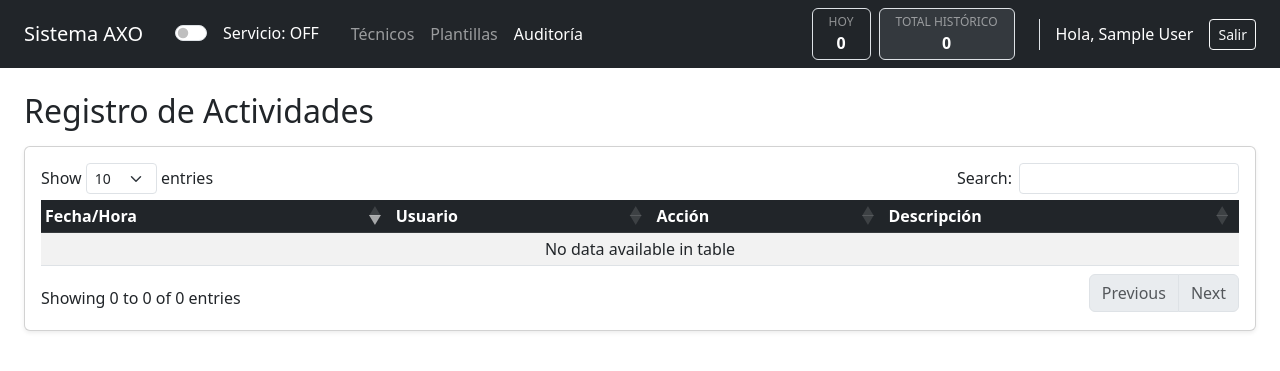
After one commit to sergio-alzaga-scanda/AXO, a PHP site: page /log_general.php in a window 1280 px wide. The commit adds this page. Shown: the top 371 px of the page. Run offline with PHP 8.4, Linux system fonts and the light colour scheme; the visitor is signed in with stand-in values (Sample User, id 1); data that the repository does not hold is empty; some libraries are stand-ins or nearby versions.

Commit message:
Mod conm logs

```diff
--- a/dashboard.php
+++ b/dashboard.php
@@ -67,6 +67,7 @@ $diasCortos = ['Mon'=>'Lun', 'Tue'=>'Mar', 'Wed'=>'Mié', 'Thu'=>'Jue', 'Fri'=>'
                 <ul class="navbar-nav me-auto">
                     <li class="nav-item"><a class="nav-link active" href="dashboard.php">Técnicos</a></li>
                     <li class="nav-item"><a class="nav-link" href="plantillas.php">Plantillas</a></li>
+                    <li class="nav-item"><a class="nav-link " href="log_general.php">Auditoría</a></li>
                 </ul>
 
                 <div class="d-flex text-white me-4">
--- a/eliminar.php
+++ b/eliminar.php
@@ -1,5 +1,7 @@
 <?php
+session_start();
 require_once 'db.php';
+require_once 'funciones.php'; // Incluir funciones
 
 if (isset($_GET['id'])) {
     $id = $_GET['id'];
@@ -17,7 +19,9 @@ if (isset($_GET['id'])) {
         // Si hay error, lo mostramos en pantalla para saber qué pasa
         die("Error al eliminar: " . $e->getMessage());
     }
+    registrarAccion($conn, $_SESSION['user_id'], $_SESSION['nombre'], 'ELIMINAR_TECNICO', "Eliminó al técnico ID: $id");
 }
+
 
 header("Location: dashboard.php");
 exit;
--- a/eliminar_plantilla.php
+++ b/eliminar_plantilla.php
@@ -1,9 +1,14 @@
 <?php
+session_start();
 require_once 'db.php';
+require_once 'funciones.php'; // Incluir funciones
 
 if (isset($_GET['id'])) {
     $stmt = $conn->prepare("DELETE FROM plantillas_incidentes WHERE id = ?");
     $stmt->execute([$_GET['id']]);
+    $id = $_GET['id'];
+    registrarAccion($conn, $_SESSION['user_id'], $_SESSION['nombre'], 'ELIMINAR_PLANTILLA', "Eliminó la plantilla ID: $id ");
+
 }
 header("Location: plantillas.php");
 ?>
--- a/funciones.php
+++ b/funciones.php
@@ -29,4 +29,15 @@ function actualizarEstadosTecnicos($conn) {
     $stmt = $conn->prepare($sql);
     $stmt->execute();
 }
+// En funciones.php (al final del archivo)
+
+function registrarAccion($conn, $usuario_id, $usuario_nombre, $accion, $descripcion) {
+    try {
+        $stmt = $conn->prepare("INSERT INTO historial_acciones (usuario_id, usuario_nombre, accion, descripcion) VALUES (?, ?, ?, ?)");
+        $stmt->execute([$usuario_id, $usuario_nombre, $accion, $descripcion]);
+    } catch (PDOException $e) {
+        // Opcional: Manejar error silenciosamente para no interrumpir el flujo principal
+        // error_log("Error al registrar log: " . $e->getMessage());
+    }
+}
 ?>
--- a/index.php
+++ b/index.php
@@ -1,6 +1,7 @@
 <?php
 session_start();
 require_once 'db.php';
+require_once 'funciones.php';
 
 if ($_SERVER['REQUEST_METHOD'] == 'POST') {
     $usuario = $_POST['usuario'];
--- /dev/null
+++ b/log_general.php
@@ -0,0 +1,145 @@
+<?php
+session_start();
+if (!isset($_SESSION['user_id'])) { header("Location: index.php"); exit; }
+require_once 'db.php';
+require_once 'funciones.php';
+
+actualizarEstadosTecnicos($conn);
+
+// 1. Obtener Técnicos y Horarios
+$sql = "SELECT t.*,
+        CONCAT('[', GROUP_CONCAT(
+            CONCAT('{\"dia\":\"', h.dia_semana, '\",\"entrada\":\"', h.hora_entrada, '\",\"salida\":\"', h.hora_salida, '\",\"ini_comida\":\"', h.inicio_comida, '\",\"fin_comida\":\"', h.fin_comida, '\"}')
+        ), ']') as horarios_json
+        FROM tecnicos t
+        LEFT JOIN horarios_tecnicos h ON t.id = h.id_tecnico
+        WHERE t.id != 15
+        GROUP BY t.id";
+
+$stmt = $conn->query($sql);
+$tecnicos = $stmt->fetchAll(PDO::FETCH_ASSOC);
+
+// 2. Consulta Estado del Servicio (API)
+$stmtServ = $conn->query("SELECT activo FROM configuracion_servicio WHERE id = 1");
+$servicioData = $stmtServ->fetch(PDO::FETCH_ASSOC);
+$servicioActivo = $servicioData ? $servicioData['activo'] : 0;
+
+// 3. Contadores de Tickets
+// Tickets de HOY
+$stmtHoy = $conn->query("SELECT COUNT(*) as total FROM tickets_asignados WHERE fecha_asignacion >= CURDATE()");
+$ticketsHoy = $stmtHoy->fetch(PDO::FETCH_ASSOC)['total'];
+
+// Tickets TOTALES (Histórico)
+$stmtTotal = $conn->query("SELECT COUNT(*) as total FROM tickets_asignados");
+$ticketsTotal = $stmtTotal->fetch(PDO::FETCH_ASSOC)['total'];
+
+?>
+<?php
+// log_general.php
+
+require_once 'db.php';
+require_once 'funciones.php'; // Incluir funciones
+
+if (!isset($_SESSION['user_id'])) { header("Location: index.php"); exit; }
+
+
+// Consultar últimos 100 eventos
+$sql = "SELECT * FROM historial_acciones ORDER BY fecha DESC LIMIT 100";
+$stmt = $conn->query($sql);
+$logs = $stmt->fetchAll(PDO::FETCH_ASSOC);
+?>
+<!DOCTYPE html>
+<html lang="es">
+<head>
+    <meta charset="UTF-8">
+    <title>Log General - AXO</title>
+    <link href="https://cdn.jsdelivr.net/npm/bootstrap@5.3.0/dist/css/bootstrap.min.css" rel="stylesheet">
+    <link rel="stylesheet" href="https://cdn.datatables.net/1.13.6/css/dataTables.bootstrap5.min.css">
+</head>
+<body>
+    <nav class="navbar navbar-expand-lg navbar-dark bg-dark mb-4">
+        <div class="container-fluid px-4">
+            <span class="navbar-brand">Sistema AXO</span>
+
+            <div class="d-flex align-items-center ms-3">
+                <div class="form-check form-switch text-white">
+                    <input class="form-check-input" type="checkbox" id="switchServicio" <?= $servicioActivo ? 'checked' : '' ?> style="cursor: pointer;">
+                    <label class="form-check-label ms-2" for="switchServicio" id="lblServicio">
+                        <?= $servicioActivo ? 'Servicio: ON' : 'Servicio: OFF' ?>
+                    </label>
+                </div>
+            </div>
+
+            <button class="navbar-toggler" type="button" data-bs-toggle="collapse" data-bs-target="#navbarNav">
+                <span class="navbar-toggler-icon"></span>
+            </button>
+
+            <div class="collapse navbar-collapse ms-4" id="navbarNav">
+                <ul class="navbar-nav me-auto">
+                    <li class="nav-item"><a class="nav-link" href="dashboard.php">Técnicos</a></li>
+                    <li class="nav-item"><a class="nav-link" href="plantillas.php">Plantillas</a></li>
+                    <li class="nav-item"><a class="nav-link active" href="log_general.php">Auditoría</a></li>
+                </ul>
+
+                <div class="d-flex text-white me-4">
+                    <div class="border px-3 py-1 rounded me-2 text-center">
+                        <small class="d-block text-white-50" style="font-size: 0.75rem;">HOY</small>
+                        <strong><?= $ticketsHoy ?></strong> <i class="bi bi-ticket-perforated"></i>
+                    </div>
+                    <div class="border px-3 py-1 rounded text-center bg-secondary bg-opacity-25">
+                        <small class="d-block text-white-50" style="font-size: 0.75rem;">TOTAL HISTÓRICO</small>
+                        <strong><?= $ticketsTotal ?></strong> <i class="bi bi-database"></i>
+                    </div>
+                </div>
+
+                <div class="d-flex text-white align-items-center border-start ps-3">
+                    <span class="me-3">Hola, <?= $_SESSION['nombre'] ?></span>
+                    <a href="logout.php" class="btn btn-outline-light btn-sm">Salir</a>
+                </div>
+            </div>
+        </div>
+    </nav>
+
+    <div class="container-fluid px-4">
+        <h2 class="mb-3">Registro de Actividades</h2>
+        <div class="card shadow-sm">
+            <div class="card-body">
+                <div class="table-responsive">
+                    <table id="tablaLogs" class="table table-striped table-hover table-sm">
+                        <thead class="table-dark">
+                            <tr>
+                                <th>Fecha/Hora</th>
+                                <th>Usuario</th>
+                                <th>Acción</th>
+                                <th>Descripción</th>
+                            </tr>
+                        </thead>
+                        <tbody>
+                            <?php foreach($logs as $log): ?>
+                            <tr>
+                                <td><?= date('Y-m-d H:i:s', strtotime($log['fecha'])) ?></td>
+                                <td class="fw-bold"><?= $log['usuario_nombre'] ?></td>
+                                <td><span class="badge bg-secondary"><?= $log['accion'] ?></span></td>
+                                <td><?= $log['descripcion'] ?></td>
+                            </tr>
+                            <?php endforeach; ?>
+                        </tbody>
+                    </table>
+                </div>
+            </div>
+        </div>
+    </div>
+
+    <script src="https://code.jquery.com/jquery-3.7.0.js"></script>
+    <script src="https://cdn.datatables.net/1.13.6/js/jquery.dataTables.min.js"></script>
+    <script src="https://cdn.datatables.net/1.13.6/js/dataTables.bootstrap5.min.js"></script>
+    <script>
+        $(document).ready(function() {
+            $('#tablaLogs').DataTable({
+                language: { url: "//cdn.datatables.net/plug-ins/1.13.6/i18n/es-ES.json" },
+                order: [[ 0, "desc" ]] // Ordenar por fecha descendente
+            });
+        });
+    </script>
+</body>
+</html>
--- a/obtener_historial.php
+++ b/obtener_historial.php
@@ -1,6 +1,7 @@
 <?php
-// obtener_historial.php
+session_start();
 require_once 'db.php';
+require_once 'funciones.php'; // Incluir funciones
 
 if (isset($_POST['nombre'])) {
     $nombre_tecnico = $_POST['nombre'];
```
Also changed, not shown: cambiar_estado.php (+8 -3 lines), guardar.php (+10 -1 lines), guardar_plantilla.php (+7 -3 lines), plantillas.php (+71 -4 lines).
